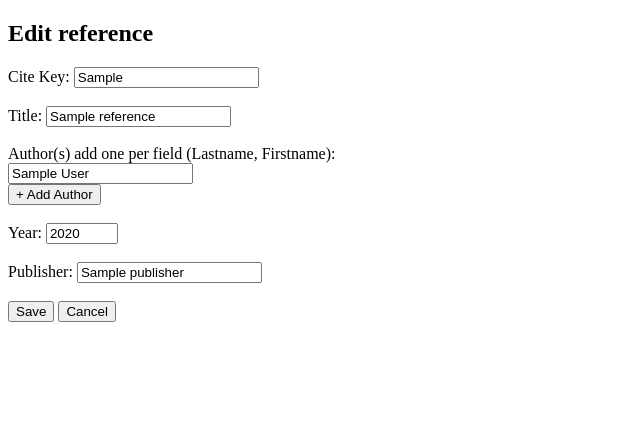
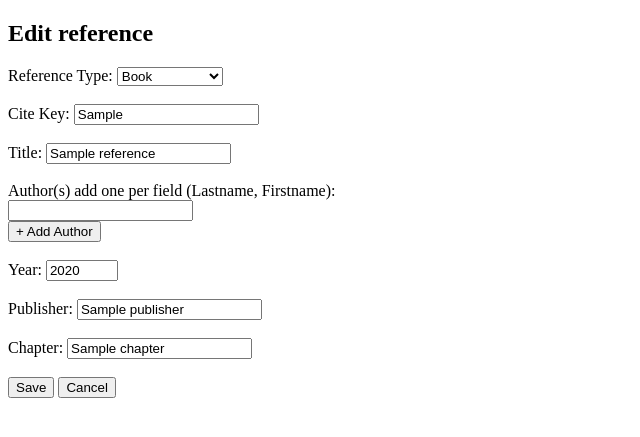
Before and after one commit to macabre-cs/ohtu-miniprojekti, a Flask app: template src/templates/edit_reference.html in a window 1280 px wide. Shown: the top 437 px of the page, without its empty margins (0-640 px from the left). Run offline with Flask 3, Linux system fonts and the light colour scheme; the template is opened without the code that fills it: most values are stand-ins (such as "Sample title", 1, 10 or a date in 2020); some libraries are stand-ins or nearby versions.

Commit message:
fixed edit form to work with new ref types

```diff
--- a/src/app.py
+++ b/src/app.py
@@ -47,8 +47,6 @@ def reference_creation():
         return render_form()
 
     return redirect("/")
-
-
 
 
 @app.route("/reference/<ref_id>")
--- a/src/templates/edit_reference.html
+++ b/src/templates/edit_reference.html
@@ -2,7 +2,7 @@
 
 <h2>Edit reference</h2>
 
-<form action="/reference/{{ reference.id }}/edit" method="post">
+<form id="edit-ref-form" action="/reference/{{ reference.id }}/edit" method="post">
   {% with messages = get_flashed_messages() %} {% if messages %}
   <ul>
     {% for message in messages %}
@@ -10,6 +10,15 @@
     {% endfor %}
   </ul>
   {% endif %} {% endwith %}
+
+  <label for="reference_type">Reference Type:</label>
+  <select name="reference_type" id="reference_type" required>
+    <option value="book" {% if reference.reference_type == 'book' %}selected{% endif %}>Book</option>
+    <option value="article" {% if reference.reference_type == 'article' %}selected{% endif %}>Article</option>
+    <option value="inproceedings" {% if reference.reference_type == 'inproceedings' %}selected{% endif %}>Inproceedings</option>
+  </select>
+  <br />
+  <br />
 
   <label for="cite_key">Cite Key:</label>
   <input type="text" name="cite_key" value="{{ reference.cite_key or '' }}" required />
@@ -23,19 +32,23 @@
 
   <label for="author">Author(s) add one per field (Lastname, Firstname):</label>
   <div id="author-fields">
-    {% set authors = (reference.author|default('')).split(';') %}
-    {% if not authors[0].strip() %}
-    <input type="text" name="authors" />
-    {% else %}
+    {# prefer authors_formatted from a failed submit, otherwise use reference.author from DB #}
+    {% set authors_raw = authors_formatted if authors_formatted is defined else (reference.author or '') %}
+    {% set authors = (authors_raw).split(';') %}
+    {% if authors and authors[0].strip() %}
       {% for a in authors %}
         <input type="text" name="authors" value="{{ a.strip() }}" />
       {% endfor %}
+    {% else %}
+      <input type="text" name="authors" />
     {% endif %}
   </div>
   <button type="button" id="add-author">+ Add Author</button>
 
   <script>
-    document.getElementById("add-author").addEventListener("click", function (e) {
+    document
+      .getElementById("add-author")
+      .addEventListener("click", function (e) {
         e.preventDefault();
         const input = document.createElement("input");
         input.type = "text";
@@ -44,7 +57,7 @@
       });
 
     // Format authors on form submit
-    document.querySelector("form").addEventListener("submit", function (e) {
+    document.getElementById("edit-ref-form").addEventListener("submit", function (e) {
       const authorInputs = document.querySelectorAll('input[name="authors"]');
       const authorNames = Array.from(authorInputs)
         .map((input) => input.value.trim())
@@ -54,6 +67,7 @@
       const existing = this.querySelector('input[name="authors_formatted"]');
       if (existing) existing.remove();
 
+      // Create hidden input with formatted authors
       const hiddenInput = document.createElement("input");
       hiddenInput.type = "hidden";
       hiddenInput.name = "authors_formatted";
@@ -65,14 +79,73 @@
   <br />
 
   <label for="year">Year:</label>
-  <input type="number" name="year" min="0" max="{{ curr_year }}" value="{{ reference.year or curr_year }}" required />
+  <input
+    type="number"
+    name="year"
+    min="0"
+    max="{{ curr_year }}"
+    value="{{ reference.year or curr_year }}"
+    required
+  />
   <br />
   <br />
 
+  <div id="book-fields" style="display: none">
     <label for="publisher">Publisher:</label>
-  <input type="text" name="publisher" value="{{ reference.publisher or '' }}" required />
+    <input type="text" name="publisher" value="{{ reference.publisher or '' }}" />
     <br />
     <br />
+
+    <label for="chapter">Chapter:</label>
+    <input type="text" name="chapter" value="{{ reference.chapter or '' }}" />
+    <br />
+    <br />
+  </div>
+
+  <div id="article-fields" style="display: none">
+    <label for="journal">Journal:</label>
+    <input type="text" name="journal" value="{{ reference.journal or '' }}" />
+    <br />
+    <br />
+
+    <label for="volume">Volume:</label>
+    <input type="text" name="volume" value="{{ reference.volume or '' }}" />
+    <br />
+    <br />
+
+    <label for="pages">Pages:</label>
+    <input type="text" name="pages" value="{{ reference.pages or '' }}" />
+    <br />
+    <br />
+  </div>
+
+  <div id="inproceedings-fields" style="display: none">
+    <label for="booktitle">Booktitle:</label>
+    <input type="text" name="booktitle" value="{{ reference.booktitle or '' }}" />
+    <br />
+    <br />
+  </div>
+
+  <script>
+    const refTypeSelect = document.getElementById("reference_type");
+
+    function showFields(type) {
+      document.getElementById("book-fields").style.display =
+        type === "book" ? "" : "none";
+      document.getElementById("article-fields").style.display =
+        type === "article" ? "" : "none";
+      document.getElementById("inproceedings-fields").style.display =
+        type === "inproceedings" ? "" : "none";
+    }
+
+    // Show fields on change
+    refTypeSelect.addEventListener("change", function () {
+      showFields(this.value);
+    });
+
+    // Initial show based on current reference type
+    showFields(refTypeSelect.value);
+  </script>
 
   <button type="submit">Save</button>
   <button type="submit" name="cancel" formnovalidate>Cancel</button>
--- a/src/templates/new_reference.html
+++ b/src/templates/new_reference.html
@@ -31,7 +31,7 @@
 
   <label for="author">Author(s) add one per field (Lastname, Firstname):</label>
   <div id="author-fields">
-    {% set authors = (authors_formatted|default('')).split(';') %}
+    {% set authors = (authors_formatted|default('', true)).split(';') %}
     {% if authors and authors[0].strip() %}
       {% for a in authors %}
         <input type="text" name="authors" value="{{ a.strip() }}" />
```
Lines whose indentation alone changed are shown as unchanged.
